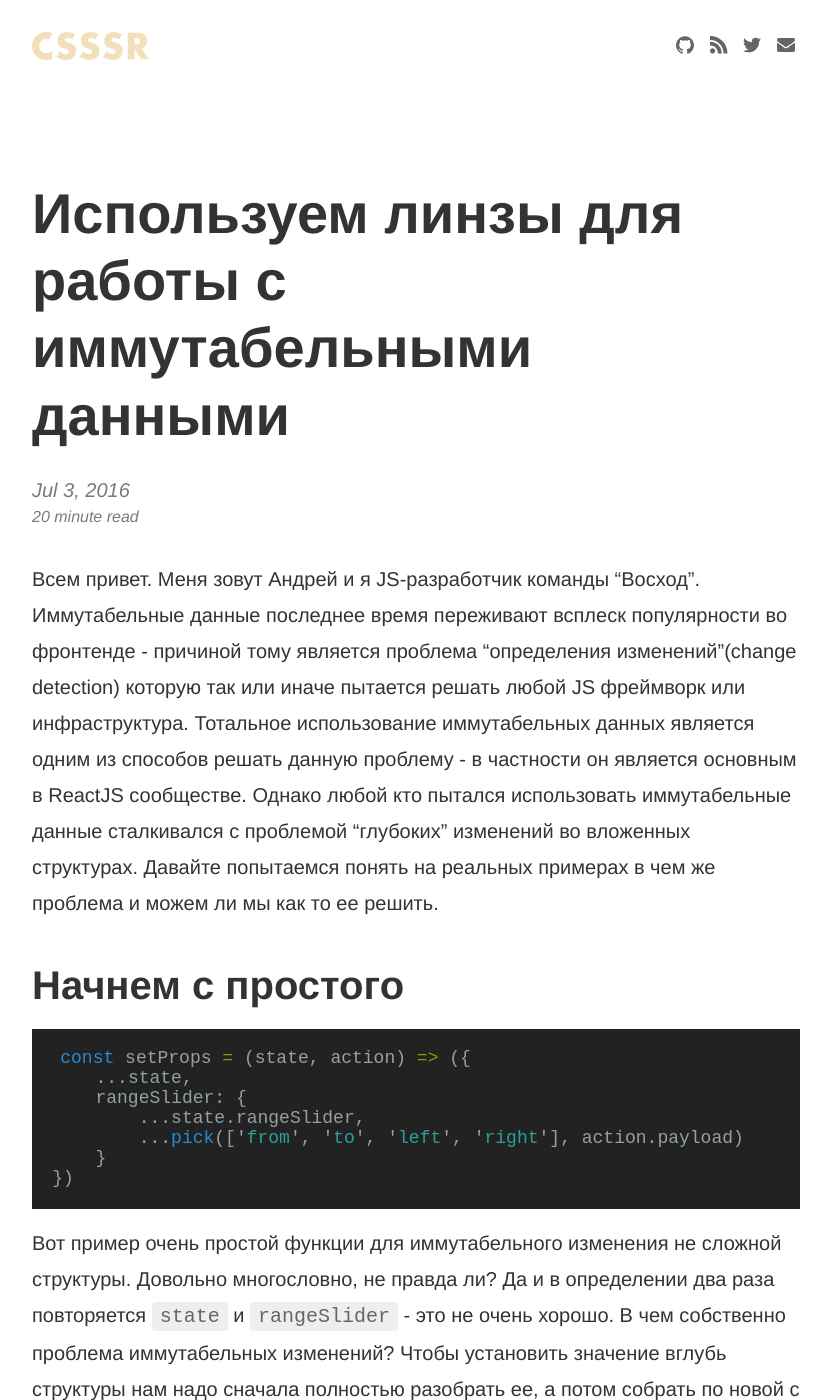
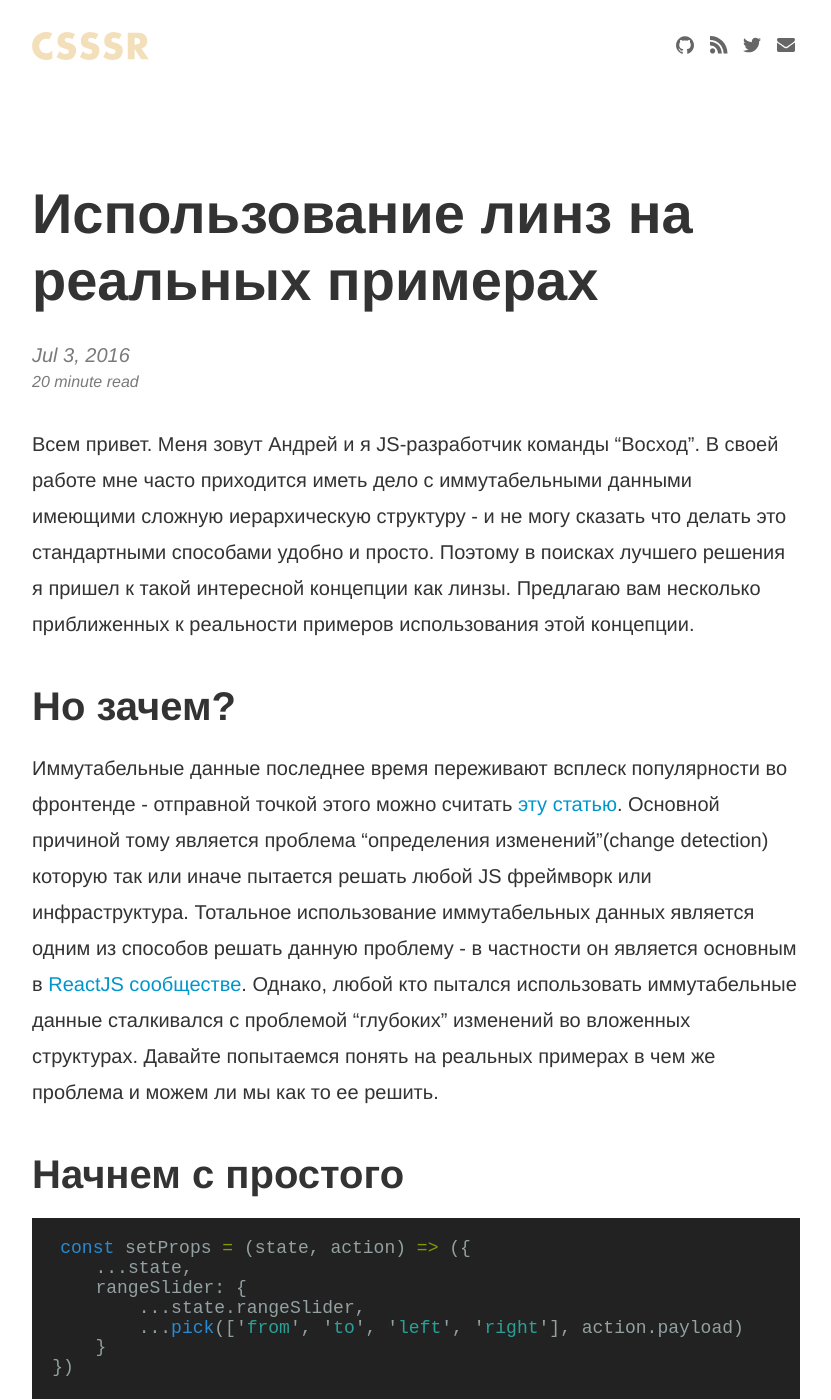
Before and after one commit to vislogurov/csssr.github.io, a Jekyll site: the page built from _posts/2016-07-03-lenses.md, in a window 1280 px wide and 1400 px high. Shown: the whole window, without its empty margins (224-1055 px from the left). Built offline with Jekyll 4.4.1, drawn with Linux system fonts in a browser that asks for light colours; comment, search, counter and statistics services are not loaded; some of the changed text lies outside the part shown.

Commit message:
fix(post): fix post about lenses

````diff
--- a/_posts/2016-07-03-lenses.md
+++ b/_posts/2016-07-03-lenses.md
@@ -1,11 +1,21 @@
 ---
 layout:  post
-title:   Используем линзы для работы с иммутабельными данными
+title:   Использование линз на реальных примерах
 date:    2016-07-03
 summary: Учимся преодолевать сложности в работе с иммутабельными данными при помощи концепции линз
 ---
 
-Всем привет. Меня зовут Андрей и я JS-разработчик команды "Восход". Иммутабельные данные последнее время переживают всплеск популярности во фронтенде - причиной тому является проблема "определения изменений"(change detection) которую так или иначе пытается решать любой JS фреймворк или инфраструктура. Тотальное использование иммутабельных данных является одним из способов решать данную проблему - в частности он является основным в ReactJS сообществе. Однако любой кто пытался использовать иммутабельные данные сталкивался с проблемой "глубоких" изменений во вложенных структурах. Давайте попытаемся понять на реальных примерах в чем же проблема и можем ли мы как то ее решить.
+Всем привет. Меня зовут Андрей и я JS-разработчик команды "Восход". В своей работе мне часто приходится иметь дело с иммутабельными данными имеющими
+сложную иерархическую структуру - и не могу сказать что делать это стандартными способами удобно и просто. Поэтому в поисках лучшего решения я пришел к такой интересной концепции как линзы.
+Предлагаю вам несколько приближенных к реальности примеров использования этой концепции.
+
+## Но зачем?
+
+Иммутабельные данные последнее время переживают всплеск популярности во фронтенде - отправной точкой этого можно считать [эту статью](http://swannodette.github.io/2013/12/17/the-future-of-javascript-mvcs).
+Основной причиной тому является проблема "определения изменений"(change detection) которую так или иначе пытается решать любой JS фреймворк или инфраструктура.
+Тотальное использование иммутабельных данных является одним из способов решать данную проблему - в частности он является основным в [ReactJS сообществе](https://github.com/facebook/immutable-js/#the-case-for-immutability).
+Однако, любой кто пытался использовать иммутабельные данные сталкивался с проблемой "глубоких" изменений во вложенных структурах.
+Давайте попытаемся понять на реальных примерах в чем же проблема и можем ли мы как то ее решить.
 
 
 ## Начнем с простого
@@ -33,10 +43,10 @@ Object.assign(
 ```
 То есть, переходя от мутабельных структур к иммутабельным, мы теряем в лаконичности
  и читабельности кода. Естественно функциональное сообщество не могло этого допустить и в нем родилась такая концепция как линзы.
-Что есть линза? Было замечено, чтобы иммутабельно установить значение, необходимо знать,
- как его прочитать - как до него добратся.
-Давайте тогда хранить функции для чтения и установки значения вместе в одной сущности,
- a назовем это - линзой. Звучит-то ведь классно!
+Что есть линза? Было замечено - чтобы иммутабельно установить значение, необходимо знать,
+ как его прочитать(как до него добратся).
+Следовательно будет разумно хранить функции для чтения и установки значения вместе - в одной сущности,
+ и назвали эту сущность линзой.
 
 Таким образом линза состоит из:
 
@@ -45,7 +55,7 @@ Object.assign(
 
 Для создания линз мы будем использовать функцию `lens` из библиотеки [ramda](http://ramdajs.com/0.21.0/docs/#lens).
 Первый ее аргумент - `getter`, второй - `setter`.
-Простой пример определение линзы lensProp для аттрибута обьекта:
+Простой пример - определение линзы lensProp для аттрибута обьекта:
 
 ```javascript
 const lensProp = prop => lens(
@@ -93,17 +103,17 @@ const a = {key: 2},
 Ну вроде все есть - теперь вернемся к примеру. Напишем наше преобразование, используя `lensProp`:
 
 ```javascript
-const setProps = (state, action) =>  over(
+const setProps = (state, action) => over(
     lensProp('rangeSlider'),
     slider => ({...slider, ...pick(['from', 'to', 'left', 'right'], action.payload)}),
     state
 )
 ```
-Получается чуть-чуть лаконичнее и без каких-либо повторений.
-Однако, лаконичность - это не главное. Главное - это композируемость.
+Получается чуть-чуть лаконичнее, и что очень важно без каких-либо повторений - нет дублирования имени аттрибута обьекта(`rangeSlider`).
+Это просто следствие главного свойства линз - композируемости.
 Линзы - это пример отлично композируемой абстракции.
 
-А давайте теперь сделаем линзу для работы с аттрибутом `from` у `rangeSlider`.
+Давайте теперь сделаем линзу для работы с аттрибутом `from` у `rangeSlider`.
 Вынесем линзу для работы с `rangeSlider` в переменную:
 
 ```javascript
@@ -199,6 +209,7 @@ const lensUsers = lensProp('users')
 Окей, а дальше нам надо как-то научиться работать с конкретным юзером, зная его `id`.
 Необходимо написать функцию, которая будет получать `id` юзера и возвращать линзу для этого юзера.
 Как говорилось ранее, линза состоит из двух функций - `getter` и `setter`. Давайте определим обе:
+
 - `getter` должен получать на вход массив и возврашать юзера с определенным `id`. Напишем функцию, которая создает такую функцию для определенного `id`:
 
 ```javascript
@@ -542,7 +553,7 @@ const setProps = (state, action) => set(
 )
 ```
 
-## Полезные ссылки про управление данными
+## Несколько полезных ссылок про работу с данными
 
 - [Ramda](http://ramdajs.com/0.21.0/index.html) - функциональный набор утилит для Javascript(аналог Lodash), который я использовал в примерах
 - [partial.lenses](https://github.com/calmm-js/partial.lenses) - альтернативная реализация линз для Javascript с более удобным API и не нарушающая [законы композиции линз](https://github.com/calmm-js/partial.lenses#motivation) ([полиция Хаскелля](http://stackoverflow.com/questions/6399648/what-happens-to-you-if-you-break-the-monad-laws#comment7515341_6399648) не дремлет!)
````
Also changed, not shown: other parts of _posts/2016-07-03-lenses.md (+3 -3 lines).
